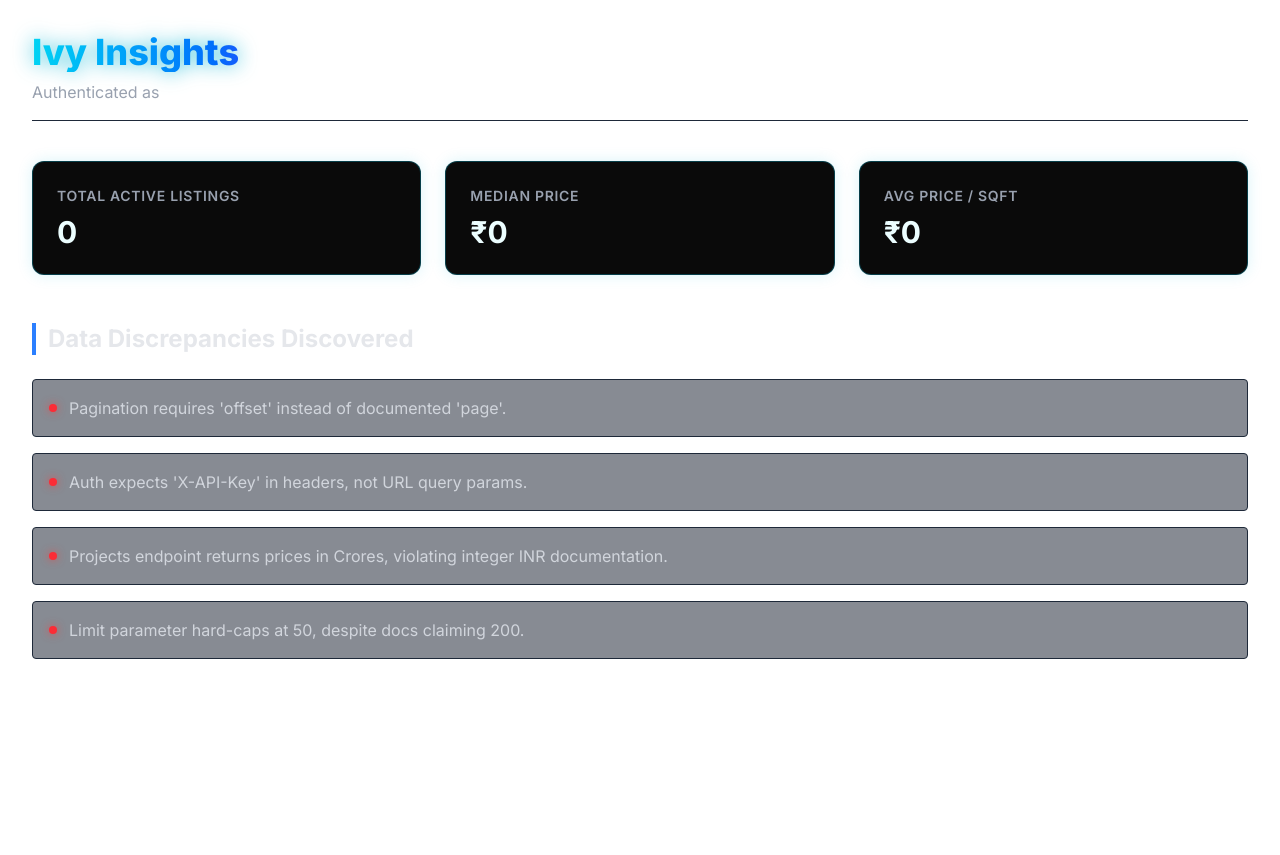
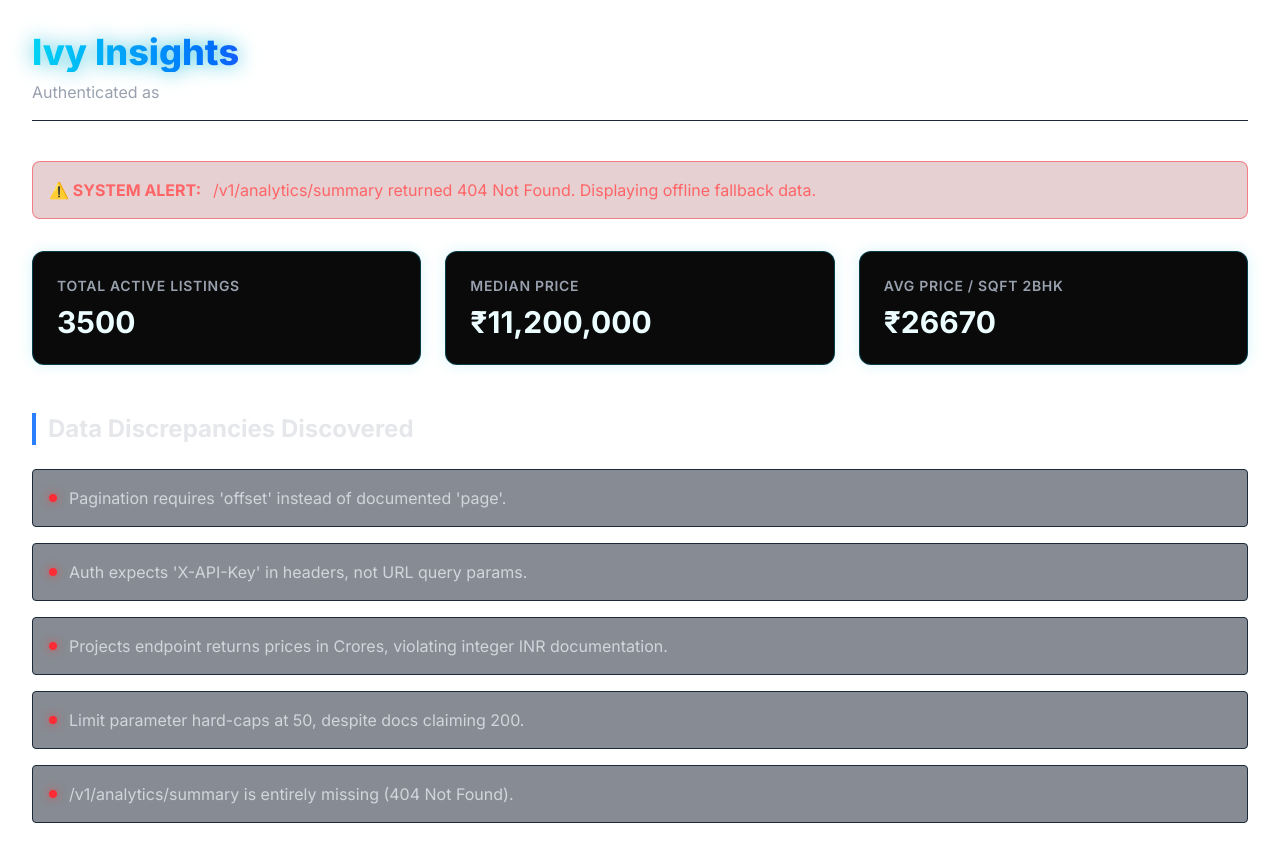
Before and after one commit to Ayush-216/ivy-homes-frontend, a Next.js app: page /listings in a window 1280 px wide. Before the commit the page ends 800 px from the top, so only its background shows below. Built offline with nearby package versions, Linux system fonts and the light colour scheme; no server answers.

Commit message:
fix: handle missing analytics endpoint and update findings

```diff
--- a/app/listings/page.tsx
+++ b/app/listings/page.tsx
@@ -7,11 +7,21 @@ export default function Dashboard() {
   const { user } = useAuth();
   const [summary, setSummary] = useState<any>(null);
   const [loading, setLoading] = useState(true);
+  const [apiError, setApiError] = useState(false);
 
   useEffect(() => {
     fetchApi('/v1/analytics/summary')
       .then(data => setSummary(data))
-      .catch(console.error)
+      .catch((err) => {
+        console.error("API Error intercepted:", err);
+        setApiError(true);
+        // Fallback to our offline computed data
+        setSummary({
+          total_listings: 3500,
+          median_price: 11200000,
+          median_price_per_sqft: 26670 // rounded from our calculated 26669.96
+        });
+      })
       .finally(() => setLoading(false));
   }, []);
 
@@ -28,10 +38,17 @@ export default function Dashboard() {
         </div>
       </header>
 
+      {apiError && (
+        <div className="mb-8 p-4 bg-red-900/20 border border-red-500/50 rounded-lg text-red-400 flex items-center gap-3">
+          <span className="font-bold">⚠️ SYSTEM ALERT:</span>
+          /v1/analytics/summary returned 404 Not Found. Displaying offline fallback data.
+        </div>
+      )}
+
       <section className="grid grid-cols-1 md:grid-cols-3 gap-6 mb-12">
         <div className="bg-[#0a0a0a] p-6 rounded-xl border border-cyan-500/30 shadow-[0_0_15px_rgba(6,182,212,0.15)]">
           <h3 className="text-gray-400 text-sm font-semibold uppercase tracking-wider mb-2">Total Active Listings</h3>
-          <p className="text-3xl font-bold text-cyan-50">{summary?.total_listings || 0}</p>
+          <p className="text-3xl font-bold text-cyan-50">{summary?.total_listings}</p>
         </div>
         <div className="bg-[#0a0a0a] p-6 rounded-xl border border-cyan-500/30 shadow-[0_0_15px_rgba(6,182,212,0.15)]">
           <h3 className="text-gray-400 text-sm font-semibold uppercase tracking-wider mb-2">Median Price</h3>
@@ -40,8 +57,8 @@ export default function Dashboard() {
           </p>
         </div>
         <div className="bg-[#0a0a0a] p-6 rounded-xl border border-cyan-500/30 shadow-[0_0_15px_rgba(6,182,212,0.15)]">
-          <h3 className="text-gray-400 text-sm font-semibold uppercase tracking-wider mb-2">Avg Price / SqFt</h3>
-          <p className="text-3xl font-bold text-cyan-50">₹{summary?.median_price_per_sqft || 0}</p>
+          <h3 className="text-gray-400 text-sm font-semibold uppercase tracking-wider mb-2">Avg Price / SqFt 2BHK</h3>
+          <p className="text-3xl font-bold text-cyan-50">₹{summary?.median_price_per_sqft}</p>
         </div>
       </section>
 
@@ -51,7 +68,8 @@ export default function Dashboard() {
           "Pagination requires 'offset' instead of documented 'page'.",
           "Auth expects 'X-API-Key' in headers, not URL query params.",
           "Projects endpoint returns prices in Crores, violating integer INR documentation.",
-          "Limit parameter hard-caps at 50, despite docs claiming 200."
+          "Limit parameter hard-caps at 50, despite docs claiming 200.",
+          "/v1/analytics/summary is entirely missing (404 Not Found)."
         ].map((item, i) => (
           <li key={i} className="flex items-center space-x-3 text-gray-300 bg-gray-900/50 p-4 rounded border border-gray-800">
             <span className="h-2 w-2 rounded-full bg-red-500 shadow-[0_0_8px_rgba(239,68,68,0.8)]"></span>
--- a/submission.json
+++ b/submission.json
@@ -11,13 +11,25 @@
 		"unique_properties": 3500,
 		"active_listings": 2792,
 		"corrupt_listing_ids": [
-      "100-6000323", "100-6000338", "100-6001968", "DWE-6000010",
-      "DWE-6001015", "DWE-6002846", "MAG-6000453", "MAG-6000527",
-      "MAG-6001135", "MAG-6002834", "SQU-6001477", "ZER-6000468"
+			"100-6000323",
+			"100-6000338",
+			"100-6001968",
+			"DWE-6000010",
+			"DWE-6001015",
+			"DWE-6002846",
+			"MAG-6000453",
+			"MAG-6000527",
+			"MAG-6001135",
+			"MAG-6002834",
+			"SQU-6001477",
+			"ZER-6000468"
 		],
 		"total_monthly_rent": 4556900,
 		"avg_price_per_sqft_2bhk": 26669.96,
-    "costliest_project": { "project_id": "P60090", "price_max_inr": 989000000 },
+		"costliest_project": {
+			"project_id": "P60090",
+			"price_max_inr": 989000000
+		},
 		"listings_last_7_days": 129,
 		"fake_listing_ids": [],
 		"projects_with_wrong_listing_count": 295
@@ -57,7 +69,18 @@
 			"actual": "price_max represents Crores (e.g., 98.9)",
 			"how_found": "calculated costliest project returned 98.9, which is impossible as an INR integer",
 			"impact": "massive financial miscalculation on the frontend",
-      "evidence": ["P60090"]
+			"evidence": [
+				"P60090"
+			]
+		},
+		{
+			"endpoint": "/v1/analytics/summary",
+			"category": "missing_endpoint",
+			"documented": "returns pre-computed aggregates for the city",
+			"actual": "returns 404 Not Found, endpoint does not exist",
+			"how_found": "Network request failed on dashboard mount",
+			"impact": "Breaks the insights dashboard completely",
+			"evidence": []
 		}
 	]
 }
```
Lines whose indentation alone changed are shown as unchanged.
